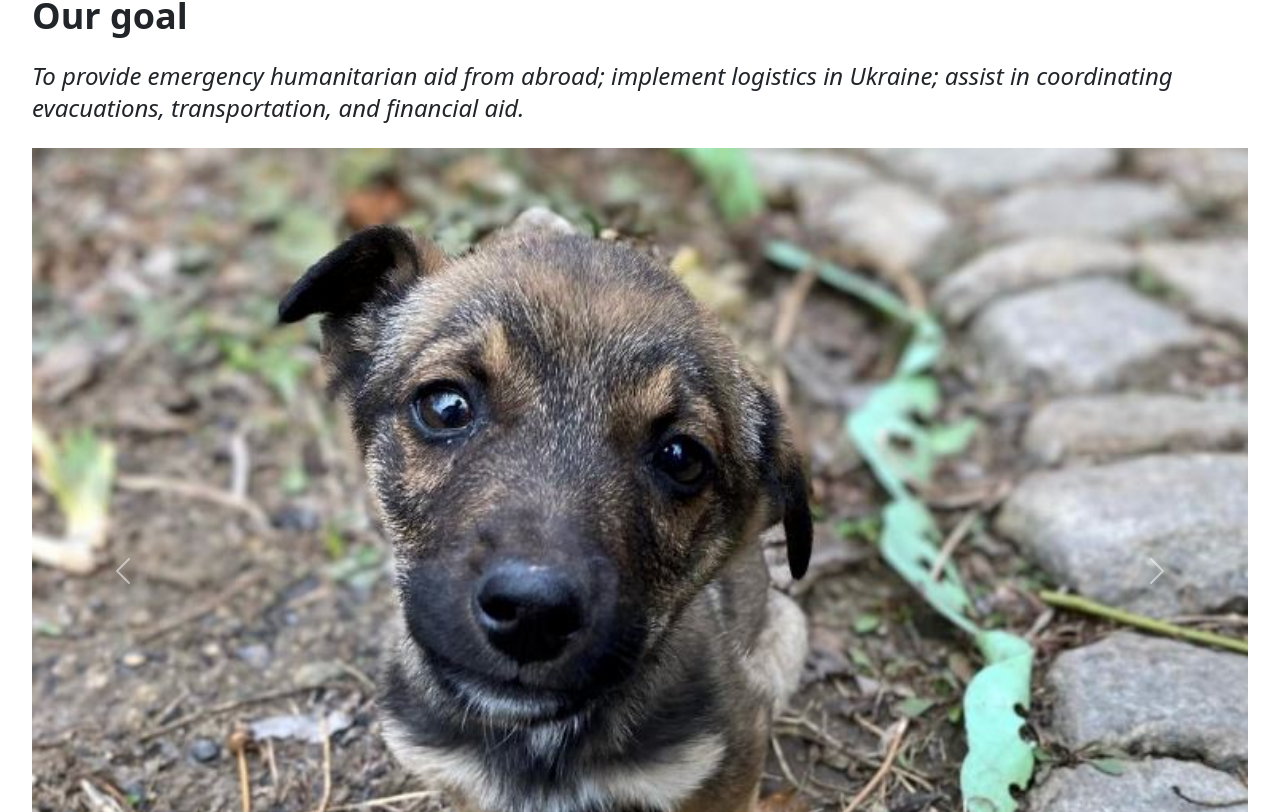
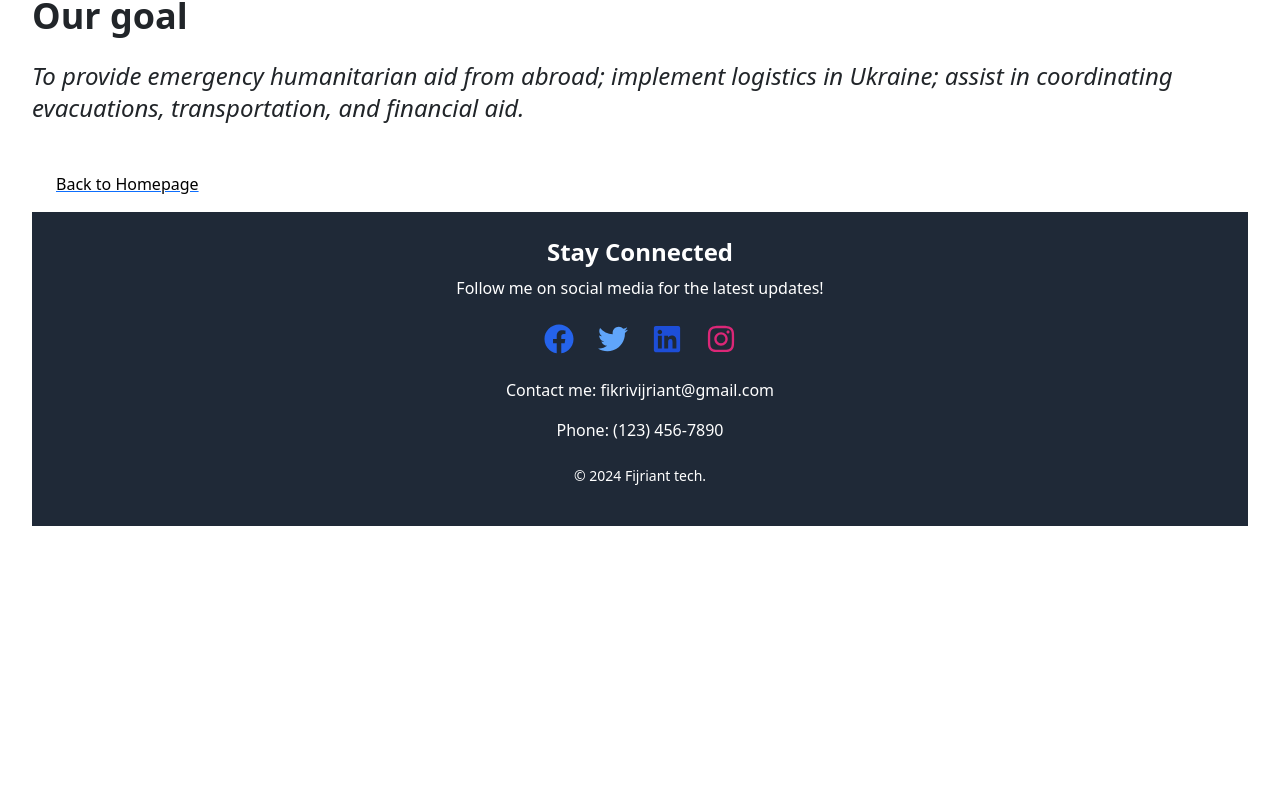
Before and after one commit to Fijriant/website-adoption, a Next.js app: page /emergency in a window 1280 px wide. Shown: the part 668-1480 px from the top of the page. After the commit the page ends 1226 px from the top, so only its background shows below. Built offline with nearby package versions, Linux system fonts and the light colour scheme.

Commit message:
Update page.tsx

```diff
--- a/src/app/emergency/page.tsx
+++ b/src/app/emergency/page.tsx
@@ -14,7 +14,11 @@ const EmergencyPage = () => {
 
   useEffect(() => {
     setIsClient(true);
-    import('bootstrap/dist/js/bootstrap.bundle.min.js');
+    import('bootstrap/dist/js/bootstrap.bundle.min.js')
+      .then(() => {
+        console.log('Bootstrap JS loaded');
+      })
+      .catch((error) => console.error('Failed to load Bootstrap JS:', error));
   }, []);
 
   return (
@@ -86,13 +90,28 @@ const EmergencyPage = () => {
           </div>
           <div className="carousel-inner">
             <div className="carousel-item active">
-              <Image src={g1} className="d-block w-100" alt="First slide" />
+              <Image
+                src={g1}
+                className="d-block w-100"
+                alt="First slide"
+                fill
+              />
             </div>
             <div className="carousel-item">
-              <Image src={g2} className="d-block w-100" alt="Second slide" />
+              <Image
+                src={g2}
+                className="d-block w-100"
+                alt="Second slide"
+                fill
+              />
             </div>
             <div className="carousel-item">
-              <Image src={g3} className="d-block w-100" alt="Third slide" />
+              <Image
+                src={g3}
+                className="d-block w-100"
+                alt="Third slide"
+                fill
+              />
             </div>
           </div>
           <button
@@ -125,9 +144,9 @@ const EmergencyPage = () => {
       {/* Tombol Back to Homepage */}
       <div className="mt-6">
         <Link href="/" passHref>
-          <a className="px-4 py-2 text-black bg-white rounded">
+          <span className="px-4 py-2 text-black bg-white rounded">
             Back to Homepage
-          </a>
+          </span>
         </Link>
       </div>
 
```
